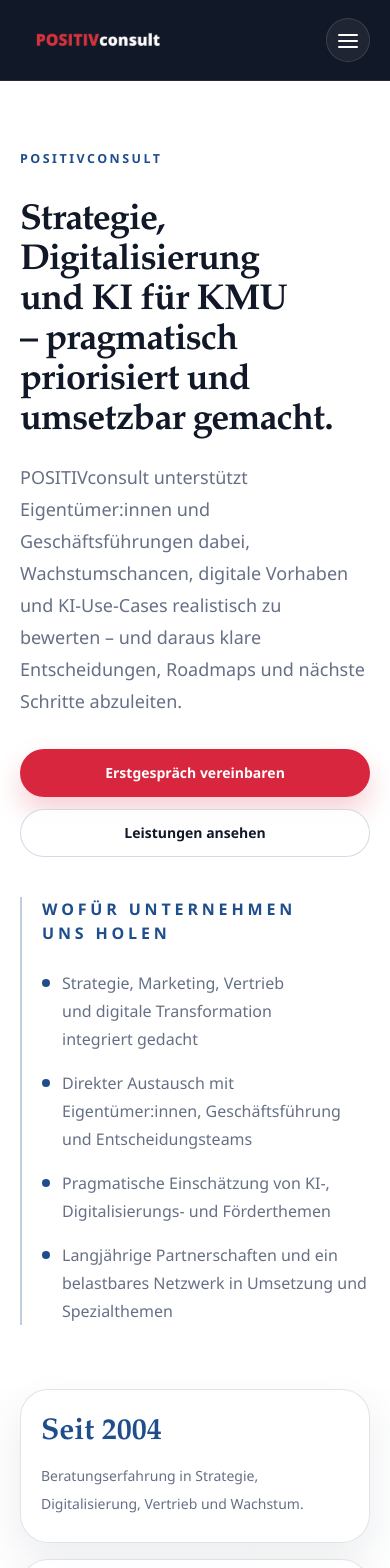
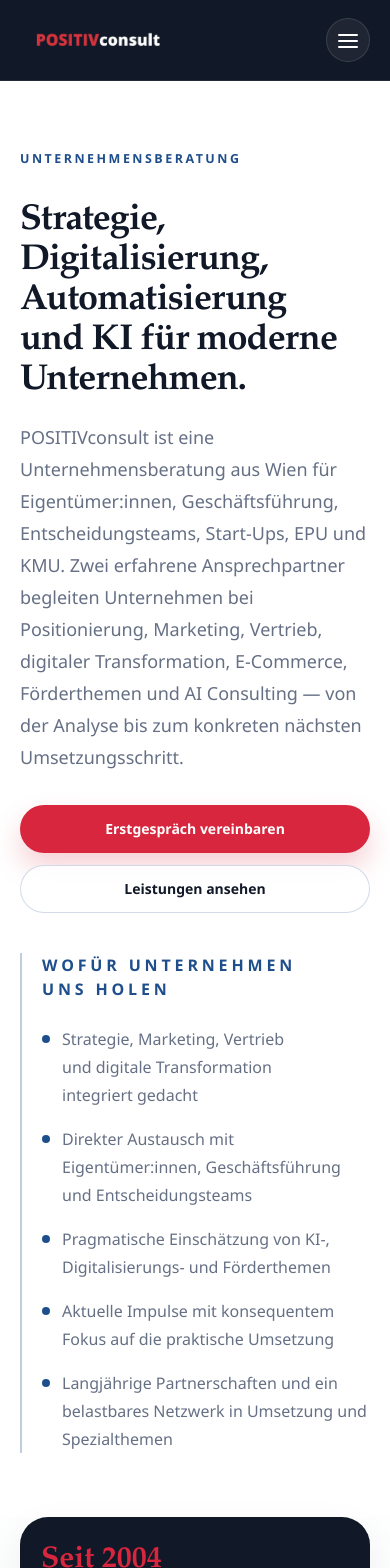
Before and after one commit to Konstiu/Positiv-Consult, a Next.js app: page / in a window 390 px wide. Shown: the top 1568 px of the page. Built offline with nearby package versions, Linux system fonts and the light colour scheme; no server answers.

Commit message:
update some minor details from H

```diff
--- a/app/digitalisierung/page.tsx
+++ b/app/digitalisierung/page.tsx
@@ -22,9 +22,9 @@
   return (
     <>
       <PageHeader
-        eyebrow="KI & Digitalisierung"
-        title="Digitalisierung, die reale Engpässe beseitigt statt neue Tools zu stapeln."
-        description="Wir helfen KMU dabei, Prozesse, Systeme, Websites und E-Commerce-Strukturen so einzuordnen, dass daraus ein umsetzbarer Maßnahmenplan entsteht – nicht nur eine weitere To-do-Liste."
+        eyebrow="KI CONSULTING UND DIGITALISIERUNG"
+        title="Künstliche Intelligenz mit Substanz statt Hype."
+        description="KI Consulting ist dann sinnvoll, wenn Nutzen, Prozesse und Umsetzung klar zusammenpassen. POSITIVconsult begleitet Unternehmen dabei mit einem nüchternen Blick auf Business-Relevanz und Machbarkeit."
         highlights={[
           "Prozessanalyse und Systempriorisierung",
           "Website- und E-Commerce-Einordnung",
--- a/app/page.tsx
+++ b/app/page.tsx
@@ -12,8 +12,9 @@
   homeFaqs,
   homepageTrustItems,
   proofTeasers,
-  serviceProcess,
+  serviceProcess, stats,
   typicalSituations,
+  testimonials,
 } from "@/lib/site-data";
 
 export const metadata = createMetadata({
@@ -36,13 +37,18 @@
       <section className="relative isolate overflow-hidden bg-white">
         <div className="site-shell relative grid gap-10 py-16 md:py-20 lg:grid-cols-[minmax(0,1.2fr)_minmax(320px,0.8fr)] lg:items-center lg:py-24">
           <div className="fade-up space-y-8">
-            <span className="eyebrow">POSITIVconsult</span>
+            <span className="eyebrow">Unternehmensberatung</span>
             <div className="space-y-5">
               <h1 className="max-w-5xl text-balance font-serif text-4xl font-semibold tracking-tight text-[var(--ink)] sm:text-5xl lg:text-[4.1rem] lg:leading-[1.02]">
-                Strategie, Digitalisierung und KI für KMU – pragmatisch priorisiert und umsetzbar gemacht.
+                Strategie, Digitalisierung, Automatisierung und KI für moderne Unternehmen.
               </h1>
               <p className="max-w-3xl text-pretty text-lg leading-8 text-[var(--muted)]">
-                POSITIVconsult unterstützt Eigentümer:innen und Geschäftsführungen dabei, Wachstumschancen, digitale Vorhaben und KI-Use-Cases realistisch zu bewerten – und daraus klare Entscheidungen, Roadmaps und nächste Schritte abzuleiten.
+                POSITIVconsult ist eine Unternehmensberatung aus Wien für
+                Eigentümer:innen, Geschäftsführung, Entscheidungsteams, Start-Ups, EPU und
+                KMU. Zwei erfahrene Ansprechpartner begleiten Unternehmen bei
+                Positionierung, Marketing, Vertrieb, digitaler Transformation,
+                E-Commerce, Förderthemen und AI Consulting — von der Analyse
+                bis zum konkreten nächsten Umsetzungsschritt.
               </p>
             </div>
 
@@ -72,6 +78,7 @@
                   "Strategie, Marketing, Vertrieb und digitale Transformation integriert gedacht",
                   "Direkter Austausch mit Eigentümer:innen, Geschäftsführung und Entscheidungsteams",
                   "Pragmatische Einschätzung von KI-, Digitalisierungs- und Förderthemen",
+                  "Aktuelle Impulse mit konsequentem Fokus auf die praktische Umsetzung",
                   "Langjährige Partnerschaften und ein belastbares Netzwerk in Umsetzung und Spezialthemen",
                 ].map((item) => (
                   <li key={item} className="flex items-start gap-3 text-base leading-7 text-[var(--muted)]">
@@ -89,30 +96,15 @@
       </section>
 
       <section className="site-shell pb-6 md:pb-10">
-        <div className="grid gap-4 lg:grid-cols-4">
+        <div className="grid gap-4 sm:grid-cols-2 xl:grid-cols-4">
           {homepageTrustItems.map((item) => (
-            <article key={item.title} className="surface-card px-5 py-6 md:px-6">
-              <p className="font-serif text-3xl font-semibold text-[var(--brand-blue)]">
+            <article key={item.title} className="surface-card px-5 py-6 md:px-6 !bg-(--brand-dark)">
+              <p className="font-serif text-3xl font-semibold text-(--brand-red)">
                 {item.title}
               </p>
-              <p className="mt-3 text-sm leading-7 text-[var(--muted)]">
+              <p className="mt-2 text-sm tracking-[0.18em] text-(--brand-blue-soft)">
                 {item.text}
               </p>
-            </article>
-          ))}
-        </div>
-      </section>
-
-      <section className="site-shell section-space flex flex-col gap-10">
-        <SectionHeading
-          eyebrow="Typische Ausgangslagen"
-          title="Themen, mit denen Unternehmen häufig zu uns kommen."
-          description="Die Ausgangslage ist oft nicht ein einzelnes Problem, sondern eine Mischung aus Wachstum, Digitalisierung, Priorisierung und Entscheidungsdruck."
-        />
-        <div className="grid gap-4 lg:grid-cols-2">
-          {typicalSituations.map((item) => (
-            <article key={item} className="surface-card px-6 py-6 md:px-7">
-              <p className="text-base leading-8 text-[var(--ink)]">{item}</p>
             </article>
           ))}
         </div>
@@ -133,12 +125,13 @@
 
       <section className="site-shell section-space flex flex-col gap-10">
         <SectionHeading
-          eyebrow="Erfahrung in der Praxis"
-          title="Woran wir typischerweise mit Unternehmen arbeiten."
-          description="Keine erfundenen Erfolgskurven, sondern reale Themenfelder, in denen POSITIVconsult seit vielen Jahren begleitet."
+            eyebrow="Erfahrung"
+            title="Vertrauen entsteht durch Erfahrung, Klarheit und persönliche Begleitung."
+            description="Zwei erfahrene Partner begleiten Projekte direkt. Das schafft kurze Wege, Verbindlichkeit und eine Beratung, die strategisch denkt und operativ anschlussfähig bleibt."
+            align="center"
         />
-        <div className="grid gap-5 md:grid-cols-2 xl:grid-cols-4">
-          {proofTeasers.map((item) => (
+        <div className="grid gap-5 lg:grid-cols-3">
+          {testimonials.map((item) => (
               <article key={item.title} className="surface-card p-6 md:p-7">
                 <h3 className="font-serif text-2xl font-semibold text-[var(--brand-blue)]">
                   {item.title}
@@ -150,6 +143,7 @@
           ))}
         </div>
       </section>
+
 
       <section className="site-shell section-space relative isolate flex flex-col gap-8 overflow-hidden">
         <div className="max-w-4xl space-y-4">
@@ -184,20 +178,28 @@
             title="Erfahrung aus unterschiedlichen Branchen und Organisationen."
             description="Ein kompakter Auszug aus Unternehmen und Institutionen, mit denen POSITIVconsult gearbeitet hat – von Handel und E-Commerce bis zu Bildung, Gastronomie und wirtschaftsnahen Organisationen."
         />
+
         <div className="grid gap-5 lg:grid-cols-2 xl:grid-cols-3">
           {clientCategories.map((group) => (
               <article key={group.category} className="surface-card p-6 md:p-7">
+                <div className="flex items-start justify-between gap-4">
                   <h3 className="font-serif text-2xl font-semibold text-[var(--brand-blue)]">
                     {group.category}
                   </h3>
-              <div className="mt-5 flex flex-wrap gap-3">
+
+                  <span className="shrink-0 text-xs font-semibold uppercase tracking-[0.16em] text-[var(--muted)]">
+            {group.names.length} Referenzen
+          </span>
+                </div>
+
+                <div className="mt-6 grid gap-x-8 gap-y-4 sm:grid-cols-2">
                   {group.names.map((name) => (
-                  <span
+                      <div
                           key={name}
-                    className="rounded-full border border-[rgba(31,78,140,0.16)] bg-[var(--brand-light)] px-4 py-2 text-sm font-medium text-[var(--ink)]"
+                          className="border-t border-[rgba(31,78,140,0.12)] pt-4 text-sm font-medium leading-6 text-[var(--ink)]"
                       >
                         {name}
-                  </span>
+                      </div>
                   ))}
                 </div>
               </article>
@@ -211,14 +213,6 @@
         description="Im Erstgespräch ordnen wir Ausgangslage, Zielbild und Handlungsoptionen gemeinsam ein – ohne Hype, ohne Beratungsfloskeln und mit Blick auf das, was für Ihr Unternehmen jetzt sinnvoll ist."
         primaryLabel="Erstgespräch vereinbaren"
         primaryHref="/kontakt"
-        secondaryLabel="Passenden Beratungsansatz finden"
-        secondaryHref="/leistungen"
-      />
-
-      <FaqSection
-        title="Häufige Fragen vor einem Erstgespräch"
-        description="Diese Fragen stehen oft am Anfang, wenn ein Vorhaben geschärft oder neu bewertet werden soll."
-        items={homeFaqs}
       />
 
       <ContactPanel />
--- a/lib/site-data.ts
+++ b/lib/site-data.ts
@@ -95,7 +95,7 @@
 ];
 
 export const stats: StatItem[] = [
-  { value: "30+", label: "Jahre Berufserfahrung" },
+  { value: "30+", label: "Beratungserfahrung in Strategie, Digitalisierung, Vertrieb und Wachstum." },
   { value: "250+", label: "Projekte" },
   { value: "150+", label: "Kunden" },
   { value: "7", label: "Länder" },
```
Lines whose indentation alone changed are shown as unchanged.
